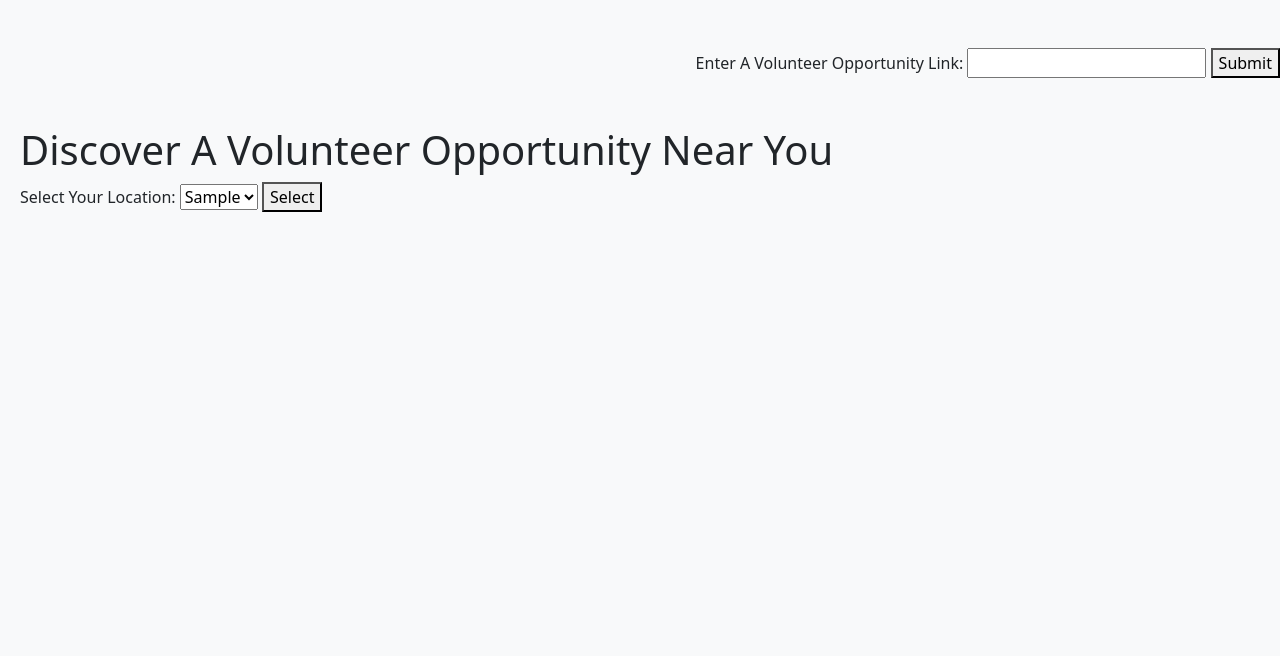
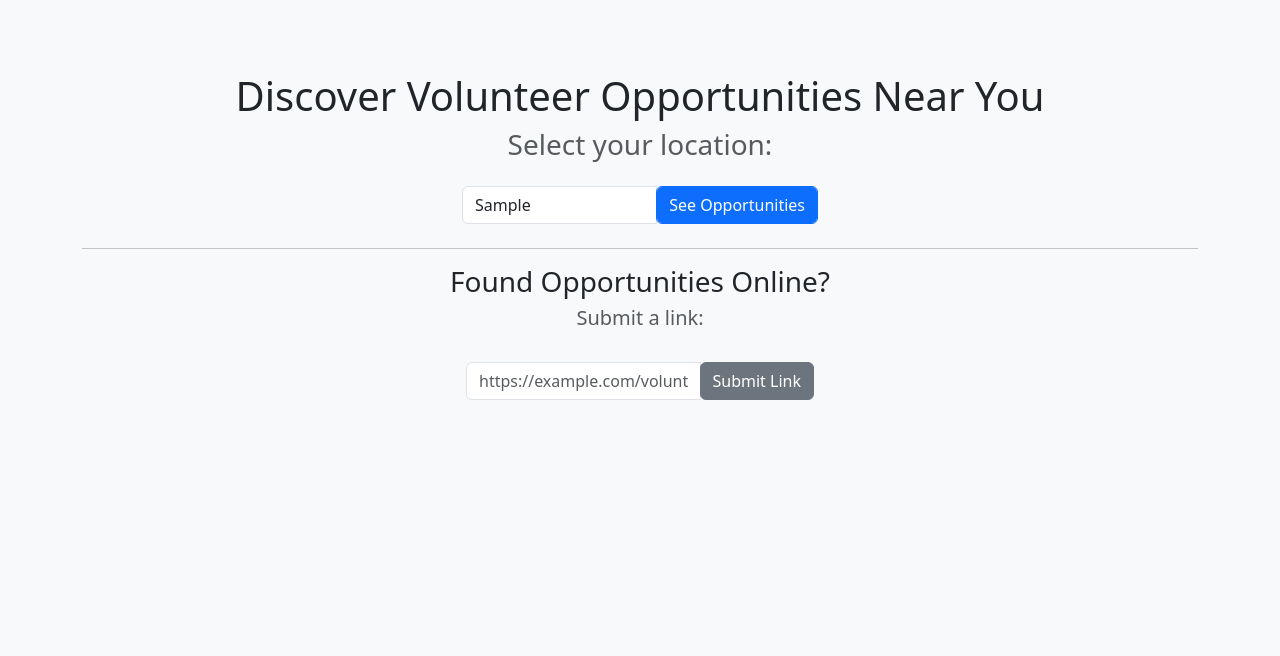
Before and after one commit to Savern02/HackOKState, a Flask app: page /locations in a window 1280 px wide. Shown: the part 54-710 px from the top of the page. Run offline with Flask 3, Linux system fonts and the light colour scheme; tables that the repository leaves empty hold one stand-in row (values such as "Sample post").

Commit message:
styling discover

```diff
--- a/app/templates/base.html
+++ b/app/templates/base.html
@@ -24,6 +24,14 @@
         .autowrap {
             overflow-wrap: break-word;
         }
+
+        .discover-loc-select {
+            max-width: 400px;
+        }
+
+        .discover-loc-submit {
+            max-width: 170px;
+        }
     </style>
 </head>
 <body class="bg-light d-flex flex-column min-vh-100">
--- a/app/templates/discoverLoc.html
+++ b/app/templates/discoverLoc.html
@@ -3,36 +3,49 @@
 {% block title %} VolunTold {% endblock %}
 
 {% block content %}
-
-<div align="right">
-<form action="/request_string" method="post">
-		<label for="volunteer-link">
-			Enter A Volunteer Opportunity Link:
-		</label>
-		<input type="text" id="volunteer-link" name="data" required>
-		<button type="submit">Submit</button>
-	</form>
-</div>
-
-<div class="container mt-5 mx-2">
-	<h1>
-		Discover A Volunteer Opportunity Near You
-	</h1>
-
-
-
-
-	<form action="{{ url_for('discover.locations_redirection') }}" method="post">
-		<label for="/locations_redirection">
-			Select Your Location:
-		</label>
-		<select id="location" name="location">
-			{% for l in loc %}
-        	<option value="{{ l.location }}">{{ l.location }}</option>
-    		{% endfor %}
-		</select>
-		<button type="submit">Select</button>
-	</form>
-
+<div class="container">
+	<div class="jumbotron jumbotron-fluid text-center my-4">
+		<h1> Discover Volunteer Opportunities Near You </h1>
+		<h3 class="text-muted"> Select your location: </h3>
+		<div class="row justify-content-center mt-4 mb-4">
+			<div class="col-lg-4">
+				<form method="post" action="{{ url_for('discover.locations_redirection') }}">
+					<div class="form-group">
+						<div class="input-group">
+							<select id="location" name="location" required class="form-control discover-loc-select">
+								{% for l in loc %}
+								<option value="{{ l.location }}">{{ l.location }}</option>
+								{% endfor %}
+							</select>
+							<div class="input-group-append">
+								<button type="submit" class="form-control btn btn-primary discover-loc-submit">See
+									Opportunities</button>
+							</div>
+						</div>
+					</div>
+				</form>
+			</div>
+		</div>
+	</div>
+	<hr>
+	<section class="container mt-3 mb-3 text-center my-4">
+		<h3>Found Opportunities Online?</h3>
+		<h5 class="text-muted">Submit a link:</h5>
+		<div class="row justify-content-center">
+			<div class="col-lg-4">
+				<form action="/request_string" method="post" class="mt-4">
+					<div class="form-group mb-3">
+						<div class="input-group">
+							<input type="url" id="volunteer-link" name="data" required class="form-control"
+								placeholder="https://example.com/volunteer-opportunity">
+							<div class="input-group-append">
+								<button type="submit" class="btn btn-secondary">Submit Link</button>
+							</div>
+						</div>
+					</div>
+				</form>
+			</div>
+		</div>
+	</section>
 </div>
 {% endblock %}
```
